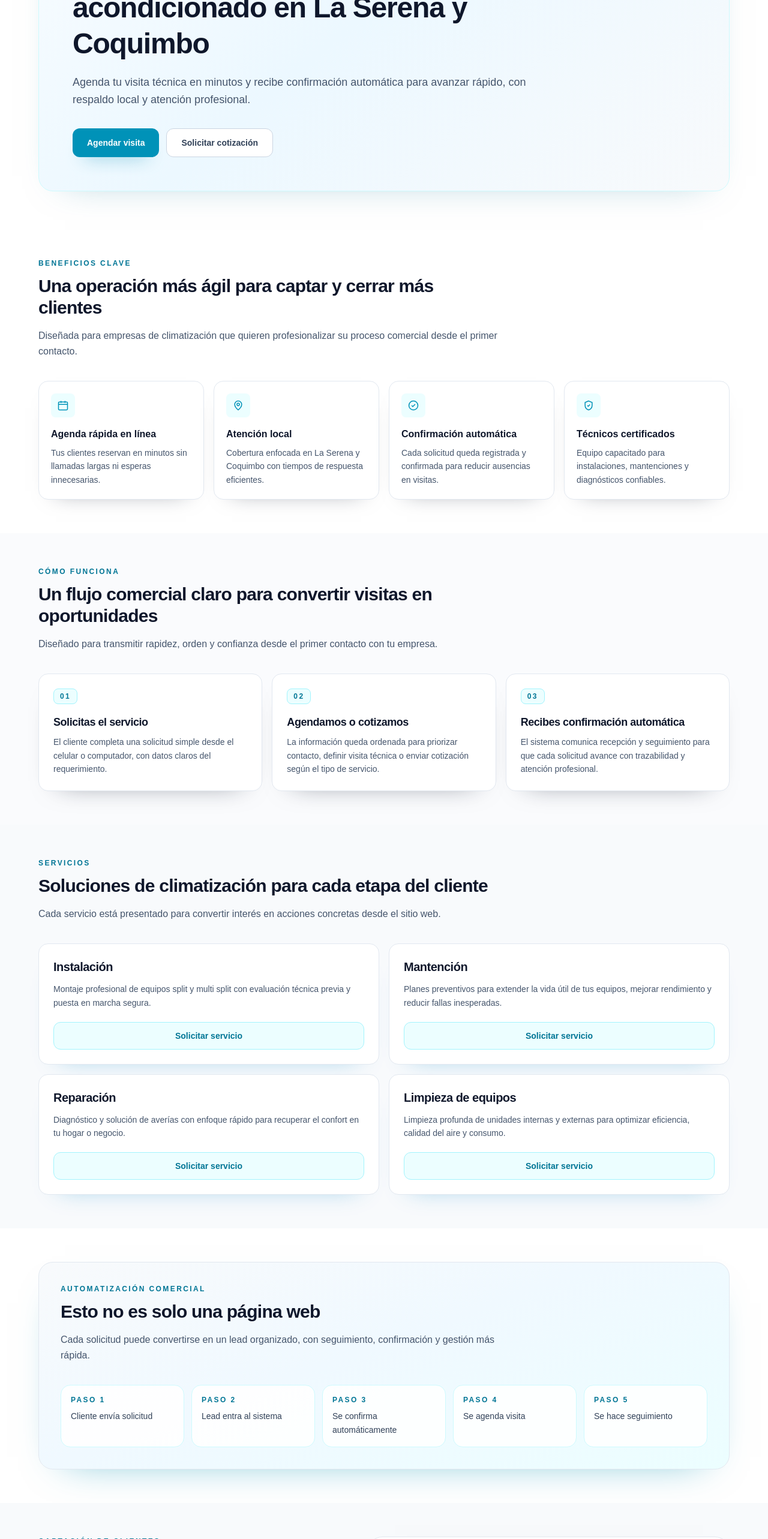
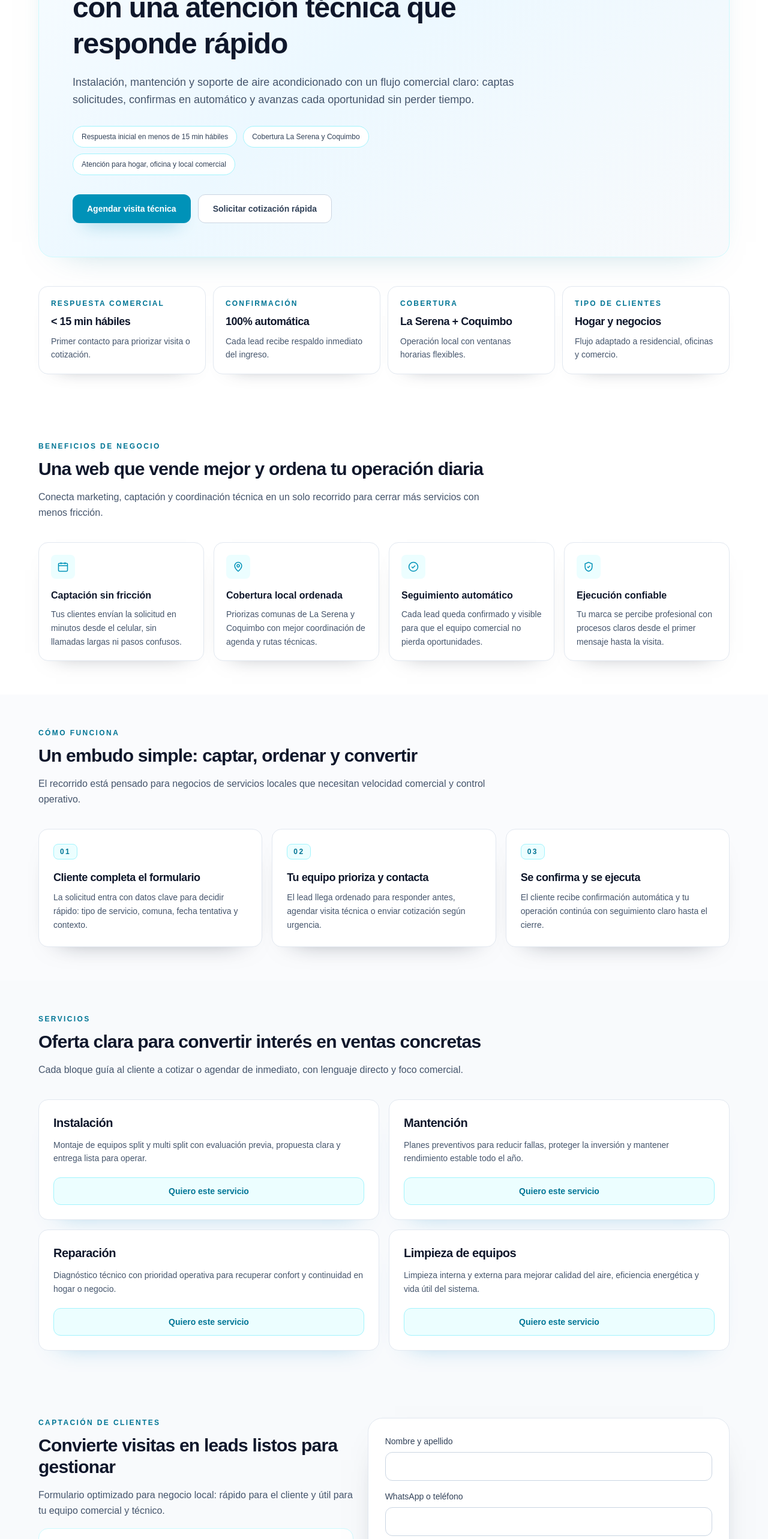
Before and after one commit to verf2390/citaya-agendas, a Next.js app: page /servicios-demo in a window 1280 px wide. Shown: the part 220-2786 px from the top of the page at 60% size. Built offline with nearby package versions, Linux system fonts and the light colour scheme.

Commit message:
Mejora demo servicios con enfoque comercial y operación

```diff
--- a/app/servicios-demo/components/automation-flow-section.tsx
+++ b/app/servicios-demo/components/automation-flow-section.tsx
@@ -1,11 +1,18 @@
 import { SectionHeading } from "./section-heading";
 
 const workflow = [
-  "Cliente envía solicitud",
-  "Lead entra al sistema",
-  "Se confirma automáticamente",
-  "Se agenda visita",
-  "Se hace seguimiento",
+  "Lead captado desde la web",
+  "Confirmación automática al cliente",
+  "Priorización comercial por servicio",
+  "Agenda técnica coordinada",
+  "Seguimiento hasta cierre",
+] as const;
+
+const leadStates = [
+  { label: "Nuevo lead", client: "Carolina M. · Oficina", note: "Solicita mantención preventiva" },
+  { label: "En contacto", client: "Ricardo P. · Hogar", note: "Confirmación por WhatsApp enviada" },
+  { label: "Visita agendada", client: "Panadería Centro", note: "Mié 10:30 · Técnico asignado" },
+  { label: "Cotización enviada", client: "Edificio Costanera", note: "Propuesta enviada hoy 09:15" },
 ] as const;
 
 export function AutomationFlowSection() {
@@ -14,8 +21,8 @@ export function AutomationFlowSection() {
       <div className="mx-auto max-w-6xl rounded-3xl border border-slate-200 bg-[linear-gradient(160deg,#f8fafc,#f0f9ff_45%,#ecfeff)] p-6 shadow-[0_24px_65px_-45px_rgba(8,145,178,0.7)] sm:p-9">
         <SectionHeading
           eyebrow="Automatización comercial"
-          title="Esto no es solo una página web"
-          description="Cada solicitud puede convertirse en un lead organizado, con seguimiento, confirmación y gestión más rápida."
+          title="Tu web funciona como sistema de captación y operación"
+          description="No solo recibes formularios: obtienes trazabilidad para responder rápido, ordenar prioridades y cerrar más servicios."
         />
 
         <div className="mt-7 grid gap-3 sm:mt-9 sm:grid-cols-2 lg:grid-cols-5">
@@ -26,6 +33,29 @@ export function AutomationFlowSection() {
             </div>
           ))}
         </div>
+
+        <div className="mt-6 rounded-2xl border border-slate-200 bg-white p-4 shadow-[0_20px_45px_-38px_rgba(15,23,42,0.75)] sm:p-5">
+          <div className="flex items-center justify-between gap-3">
+            <p className="text-xs font-semibold uppercase tracking-[0.2em] text-cyan-700">Bandeja operativa</p>
+            <span className="rounded-full bg-emerald-50 px-3 py-1 text-xs font-semibold text-emerald-700">Actualización en tiempo real</span>
+          </div>
+          <div className="mt-3 space-y-2.5">
+            {leadStates.map((lead) => (
+              <article
+                key={lead.client}
+                className="rounded-xl border border-slate-200 bg-slate-50/70 px-3.5 py-3 sm:flex sm:items-center sm:justify-between sm:gap-4"
+              >
+                <div>
+                  <p className="text-sm font-semibold text-slate-900">{lead.client}</p>
+                  <p className="mt-1 text-sm text-slate-600">{lead.note}</p>
+                </div>
+                <span className="mt-2 inline-flex rounded-full border border-cyan-200 bg-white px-3 py-1 text-xs font-semibold text-cyan-700 sm:mt-0">
+                  {lead.label}
+                </span>
+              </article>
+            ))}
+          </div>
+        </div>
       </div>
     </section>
   );
--- a/app/servicios-demo/components/benefits-section.tsx
+++ b/app/servicios-demo/components/benefits-section.tsx
@@ -2,23 +2,23 @@ import { SectionHeading } from "./section-heading";
 
 const benefits = [
   {
-    title: "Agenda rápida en línea",
-    description: "Tus clientes reservan en minutos sin llamadas largas ni esperas innecesarias.",
+    title: "Captación sin fricción",
+    description: "Tus clientes envían la solicitud en minutos desde el celular, sin llamadas largas ni pasos confusos.",
     icon: "calendar",
   },
   {
-    title: "Atención local",
-    description: "Cobertura enfocada en La Serena y Coquimbo con tiempos de respuesta eficientes.",
+    title: "Cobertura local ordenada",
+    description: "Priorizas comunas de La Serena y Coquimbo con mejor coordinación de agenda y rutas técnicas.",
     icon: "pin",
   },
   {
-    title: "Confirmación automática",
-    description: "Cada solicitud queda registrada y confirmada para reducir ausencias en visitas.",
+    title: "Seguimiento automático",
+    description: "Cada lead queda confirmado y visible para que el equipo comercial no pierda oportunidades.",
     icon: "check",
   },
   {
-    title: "Técnicos certificados",
-    description: "Equipo capacitado para instalaciones, mantenciones y diagnósticos confiables.",
+    title: "Ejecución confiable",
+    description: "Tu marca se percibe profesional con procesos claros desde el primer mensaje hasta la visita.",
     icon: "shield",
   },
 ] as const;
@@ -63,9 +63,9 @@ export function BenefitsSection() {
     <section className="px-4 py-10 sm:px-6 sm:py-14 lg:px-10">
       <div className="mx-auto max-w-6xl">
         <SectionHeading
-          eyebrow="Beneficios clave"
-          title="Una operación más ágil para captar y cerrar más clientes"
-          description="Diseñada para empresas de climatización que quieren profesionalizar su proceso comercial desde el primer contacto."
+          eyebrow="Beneficios de negocio"
+          title="Una web que vende mejor y ordena tu operación diaria"
+          description="Conecta marketing, captación y coordinación técnica en un solo recorrido para cerrar más servicios con menos fricción."
         />
 
         <div className="mt-7 grid gap-4 sm:mt-9 sm:grid-cols-2 lg:grid-cols-4">
--- a/app/servicios-demo/components/hero-section.tsx
+++ b/app/servicios-demo/components/hero-section.tsx
@@ -1,33 +1,50 @@
 import Link from "next/link";
+
+const trustPills = [
+  "Respuesta inicial en menos de 15 min hábiles",
+  "Cobertura La Serena y Coquimbo",
+  "Atención para hogar, oficina y local comercial",
+] as const;
 
 export function HeroSection() {
   return (
-    <section className="px-4 pb-10 pt-8 sm:px-6 sm:pb-14 sm:pt-10 lg:px-10">
+    <section className="px-4 pb-8 pt-8 sm:px-6 sm:pb-12 sm:pt-10 lg:px-10">
       <div className="mx-auto max-w-6xl rounded-3xl border border-cyan-100 bg-[linear-gradient(140deg,#f8fcff,#ecf8ff_45%,#f8fafc)] p-6 shadow-[0_20px_60px_-45px_rgba(14,116,144,0.5)] sm:p-10 lg:p-14">
         <div className="max-w-3xl">
           <span className="inline-flex rounded-full border border-cyan-200 bg-white px-3 py-1 text-[11px] font-semibold uppercase tracking-[0.2em] text-cyan-700 sm:text-xs">
             Climatización residencial y comercial
           </span>
           <h1 className="mt-5 text-3xl font-semibold leading-tight tracking-tight text-slate-900 sm:text-4xl lg:text-5xl">
-            Instalación y mantención de aire acondicionado en La Serena y Coquimbo
+            Más clientes y menos desorden con una atención técnica que responde rápido
           </h1>
           <p className="mt-4 text-base leading-relaxed text-slate-600 sm:mt-5 sm:text-lg">
-            Agenda tu visita técnica en minutos y recibe confirmación automática para avanzar rápido,
-            con respaldo local y atención profesional.
+            Instalación, mantención y soporte de aire acondicionado con un flujo comercial claro:
+            captas solicitudes, confirmas en automático y avanzas cada oportunidad sin perder tiempo.
           </p>
+
+          <div className="mt-6 flex flex-wrap gap-2.5 sm:mt-7">
+            {trustPills.map((pill) => (
+              <span
+                key={pill}
+                className="inline-flex min-h-9 items-center rounded-full border border-cyan-200 bg-white px-3.5 py-1.5 text-xs font-medium text-slate-700"
+              >
+                {pill}
+              </span>
+            ))}
+          </div>
 
           <div className="mt-7 grid gap-3 sm:mt-8 sm:flex sm:flex-wrap">
             <Link
               href="#agendar-visita"
               className="inline-flex min-h-12 items-center justify-center rounded-xl bg-cyan-600 px-6 py-3 text-sm font-semibold text-white shadow-[0_16px_30px_-20px_rgba(8,145,178,0.9)] transition-all duration-200 hover:-translate-y-0.5 hover:bg-cyan-500"
             >
-              Agendar visita
+              Agendar visita técnica
             </Link>
             <Link
               href="#solicitar-cotizacion"
               className="inline-flex min-h-12 items-center justify-center rounded-xl border border-slate-300 bg-white px-6 py-3 text-sm font-semibold text-slate-700 transition-all duration-200 hover:-translate-y-0.5 hover:border-cyan-300 hover:text-cyan-700"
             >
-              Solicitar cotización
+              Solicitar cotización rápida
             </Link>
           </div>
         </div>
--- a/app/servicios-demo/components/how-it-works-section.tsx
+++ b/app/servicios-demo/components/how-it-works-section.tsx
@@ -3,21 +3,21 @@ import { SectionHeading } from "./section-heading";
 const steps = [
   {
     number: "01",
-    title: "Solicitas el servicio",
+    title: "Cliente completa el formulario",
     description:
-      "El cliente completa una solicitud simple desde el celular o computador, con datos claros del requerimiento.",
+      "La solicitud entra con datos clave para decidir rápido: tipo de servicio, comuna, fecha tentativa y contexto.",
   },
   {
     number: "02",
-    title: "Agendamos o cotizamos",
+    title: "Tu equipo prioriza y contacta",
     description:
-      "La información queda ordenada para priorizar contacto, definir visita técnica o enviar cotización según el tipo de servicio.",
+      "El lead llega ordenado para responder antes, agendar visita técnica o enviar cotización según urgencia.",
   },
   {
     number: "03",
-    title: "Recibes confirmación automática",
+    title: "Se confirma y se ejecuta",
     description:
-      "El sistema comunica recepción y seguimiento para que cada solicitud avance con trazabilidad y atención profesional.",
+      "El cliente recibe confirmación automática y tu operación continúa con seguimiento claro hasta el cierre.",
   },
 ] as const;
 
@@ -27,8 +27,8 @@ export function HowItWorksSection() {
       <div className="mx-auto max-w-6xl">
         <SectionHeading
           eyebrow="Cómo funciona"
-          title="Un flujo comercial claro para convertir visitas en oportunidades"
-          description="Diseñado para transmitir rapidez, orden y confianza desde el primer contacto con tu empresa."
+          title="Un embudo simple: captar, ordenar y convertir"
+          description="El recorrido está pensado para negocios de servicios locales que necesitan velocidad comercial y control operativo."
         />
 
         <div className="mt-7 grid gap-4 sm:mt-9 md:grid-cols-3">
--- a/app/servicios-demo/components/lead-capture-section.tsx
+++ b/app/servicios-demo/components/lead-capture-section.tsx
@@ -21,6 +21,12 @@ const initialFormData: FormData = {
   mensaje: "",
 };
 
+const continuitySteps = [
+  "Confirmación automática del ingreso",
+  "Priorización del lead según tipo de servicio",
+  "Contacto comercial para cerrar visita o cotización",
+] as const;
+
 export function LeadCaptureSection() {
   const [formData, setFormData] = useState<FormData>(initialFormData);
   const [submitted, setSubmitted] = useState(false);
@@ -42,12 +48,25 @@ export function LeadCaptureSection() {
           <div>
             <SectionHeading
               eyebrow="Captación de clientes"
-              title="Solicita tu servicio en minutos"
-              description="Este formulario simula un ingreso de lead real: datos ordenados, solicitud registrada y confirmación visual inmediata."
+              title="Convierte visitas en leads listos para gestionar"
+              description="Formulario optimizado para negocio local: rápido para el cliente y útil para tu equipo comercial y técnico."
             />
             <p className="mt-4 rounded-2xl border border-cyan-100 bg-white p-4 text-sm leading-relaxed text-slate-600">
-              Completa los datos y recibe una confirmación integrada en la misma experiencia. Sin fricción, sin recargas y con una percepción de sistema profesional.
+              Este flujo está pensado para operar hoy: el cliente solicita, tu negocio confirma de inmediato y el proceso
+              continúa con seguimiento real.
             </p>
+
+            <div className="mt-4 rounded-2xl border border-slate-200 bg-white p-4 shadow-[0_16px_30px_-30px_rgba(15,23,42,0.8)]">
+              <p className="text-xs font-semibold uppercase tracking-[0.18em] text-cyan-700">Qué pasa después de enviar</p>
+              <ul className="mt-3 space-y-2">
+                {continuitySteps.map((step) => (
+                  <li key={step} className="flex items-start gap-2 text-sm text-slate-700">
+                    <span className="mt-1 h-2.5 w-2.5 shrink-0 rounded-full bg-cyan-500" />
+                    <span>{step}</span>
+                  </li>
+                ))}
+              </ul>
+            </div>
           </div>
 
           <div className="rounded-3xl border border-slate-200 bg-white p-5 shadow-[0_25px_60px_-45px_rgba(15,23,42,0.7)] sm:p-7">
@@ -59,12 +78,13 @@ export function LeadCaptureSection() {
                     <path d="m8.5 12 2.3 2.3 4.7-4.8" />
                   </svg>
                 </div>
-                <h3 className="mt-4 text-lg font-semibold text-emerald-900">Solicitud recibida correctamente</h3>
+                <h3 className="mt-4 text-lg font-semibold text-emerald-900">Lead recibido y en proceso</h3>
                 <p className="mt-2 text-sm leading-relaxed text-emerald-800">
-                  Tu solicitud fue recibida. Te enviaremos confirmación automáticamente.
+                  Tu solicitud quedó registrada con confirmación automática. El equipo comercial la priorizará para
+                  coordinar visita técnica o cotización.
                 </p>
                 <p className="mt-2 text-sm leading-relaxed text-emerald-800">
-                  Te contactaremos para confirmar la visita o enviarte una cotización según el servicio solicitado.
+                  Próximo paso: contacto inicial para definir fecha y asegurar continuidad del servicio.
                 </p>
                 <button
                   type="button"
@@ -78,13 +98,13 @@ export function LeadCaptureSection() {
               <form className="space-y-4" onSubmit={handleSubmit}>
                 <InputField
                   id="nombre"
-                  label="Nombre"
+                  label="Nombre y apellido"
                   value={formData.nombre}
                   onChange={(value) => setFormData((prev) => ({ ...prev, nombre: value }))}
                 />
                 <InputField
                   id="telefono"
-                  label="Teléfono"
+                  label="WhatsApp o teléfono"
                   type="tel"
                   value={formData.telefono}
                   onChange={(value) => setFormData((prev) => ({ ...prev, telefono: value }))}
@@ -97,7 +117,7 @@ export function LeadCaptureSection() {
                 />
                 <InputField
                   id="tipoServicio"
-                  label="Tipo de servicio"
+                  label="Servicio que necesitas"
                   value={formData.tipoServicio}
                   onChange={(value) => setFormData((prev) => ({ ...prev, tipoServicio: value }))}
                 />
@@ -109,14 +129,14 @@ export function LeadCaptureSection() {
                   onChange={(value) => setFormData((prev) => ({ ...prev, fechaTentativa: value }))}
                 />
                 <label className="block">
-                  <span className="mb-2 block text-sm font-medium text-slate-700">Mensaje</span>
+                  <span className="mb-2 block text-sm font-medium text-slate-700">Detalle adicional</span>
                   <textarea
                     name="mensaje"
                     rows={4}
                     value={formData.mensaje}
                     onChange={(event) => setFormData((prev) => ({ ...prev, mensaje: event.target.value }))}
                     className="w-full rounded-xl border border-slate-300 bg-white px-4 py-3 text-sm text-slate-800 outline-none transition-colors focus:border-cyan-500 focus:ring-2 focus:ring-cyan-100"
-                    placeholder="Cuéntanos brevemente qué necesitas."
+                    placeholder="Ej: tipo de espacio, metraje aproximado o urgencia del servicio."
                   />
                 </label>
 
@@ -124,7 +144,7 @@ export function LeadCaptureSection() {
                   type="submit"
                   className="inline-flex min-h-12 w-full items-center justify-center rounded-xl bg-cyan-600 px-6 py-3 text-sm font-semibold text-white shadow-[0_16px_30px_-20px_rgba(8,145,178,0.9)] transition-all duration-200 hover:-translate-y-0.5 hover:bg-cyan-500"
                 >
-                  Solicitar visita técnica
+                  Quiero coordinar mi servicio
                 </button>
               </form>
             )}
--- a/app/servicios-demo/components/services-section.tsx
+++ b/app/servicios-demo/components/services-section.tsx
@@ -5,22 +5,22 @@ const services = [
   {
     title: "Instalación",
     description:
-      "Montaje profesional de equipos split y multi split con evaluación técnica previa y puesta en marcha segura.",
+      "Montaje de equipos split y multi split con evaluación previa, propuesta clara y entrega lista para operar.",
   },
   {
     title: "Mantención",
     description:
-      "Planes preventivos para extender la vida útil de tus equipos, mejorar rendimiento y reducir fallas inesperadas.",
+      "Planes preventivos para reducir fallas, proteger la inversión y mantener rendimiento estable todo el año.",
   },
   {
     title: "Reparación",
     description:
-      "Diagnóstico y solución de averías con enfoque rápido para recuperar el confort en tu hogar o negocio.",
+      "Diagnóstico técnico con prioridad operativa para recuperar confort y continuidad en hogar o negocio.",
   },
   {
     title: "Limpieza de equipos",
     description:
-      "Limpieza profunda de unidades internas y externas para optimizar eficiencia, calidad del aire y consumo.",
+      "Limpieza interna y externa para mejorar calidad del aire, eficiencia energética y vida útil del sistema.",
   },
 ] as const;
 
@@ -30,8 +30,8 @@ export function ServicesSection() {
       <div className="mx-auto max-w-6xl">
         <SectionHeading
           eyebrow="Servicios"
-          title="Soluciones de climatización para cada etapa del cliente"
-          description="Cada servicio está presentado para convertir interés en acciones concretas desde el sitio web."
+          title="Oferta clara para convertir interés en ventas concretas"
+          description="Cada bloque guía al cliente a cotizar o agendar de inmediato, con lenguaje directo y foco comercial."
         />
 
         <div className="mt-7 grid gap-4 sm:mt-9 sm:grid-cols-2">
@@ -46,7 +46,7 @@ export function ServicesSection() {
                 href="#solicitar-servicio"
                 className="mt-5 inline-flex min-h-11 items-center justify-center rounded-xl border border-cyan-200 bg-cyan-50 px-4 py-3 text-sm font-semibold text-cyan-700 transition-colors duration-200 hover:bg-cyan-100"
               >
-                Solicitar servicio
+                Quiero este servicio
               </Link>
             </article>
           ))}
--- /dev/null
+++ b/app/servicios-demo/components/social-proof-section.tsx
@@ -0,0 +1,56 @@
+import { SectionHeading } from "./section-heading";
+
+const testimonials = [
+  {
+    type: "Hogar",
+    quote: "Nos respondieron el mismo día, agendamos visita y quedó todo instalado sin vueltas.",
+    author: "Familia Rojas · La Serena",
+  },
+  {
+    type: "Oficina",
+    quote: "La coordinación fue súper ordenada. El equipo llegó puntual y la mantención quedó documentada.",
+    author: "Estudio Jurídico V&P · Coquimbo",
+  },
+  {
+    type: "Local comercial",
+    quote: "Necesitábamos rapidez para no frenar ventas. Tuvimos diagnóstico, propuesta y ejecución en plazo.",
+    author: "Café Puerto Norte · Coquimbo",
+  },
+] as const;
+
+export function SocialProofSection() {
+  return (
+    <section className="bg-slate-50/70 px-4 py-10 sm:px-6 sm:py-14 lg:px-10">
+      <div className="mx-auto max-w-6xl">
+        <SectionHeading
+          eyebrow="Prueba social"
+          title="Experiencias reales que refuerzan confianza comercial"
+          description="Señales creíbles para que nuevos clientes avancen con seguridad desde el primer contacto."
+        />
+
+        <div className="mt-6 rounded-2xl border border-amber-200 bg-amber-50/70 p-4 sm:flex sm:items-center sm:justify-between sm:gap-6 sm:p-5">
+          <div>
+            <p className="text-sm font-semibold text-amber-900">Valoración promedio de atención</p>
+            <p className="mt-1 text-sm text-amber-800">Reseñas destacadas por rapidez, orden y trato profesional.</p>
+          </div>
+          <p className="mt-3 text-lg font-semibold text-amber-900 sm:mt-0">★★★★★ 4.9/5</p>
+        </div>
+
+        <div className="mt-4 grid gap-4 md:grid-cols-3">
+          {testimonials.map((item) => (
+            <article
+              key={item.author}
+              className="rounded-2xl border border-slate-200 bg-white p-5 shadow-[0_20px_45px_-40px_rgba(15,23,42,0.75)]"
+            >
+              <p className="inline-flex rounded-full border border-cyan-200 bg-cyan-50 px-2.5 py-1 text-xs font-semibold text-cyan-700">
+                {item.type}
+              </p>
+              <p className="mt-3 text-sm leading-relaxed text-slate-700">“{item.quote}”</p>
+              <p className="mt-4 text-xs font-semibold uppercase tracking-[0.16em] text-slate-500">{item.author}</p>
+            </article>
+          ))}
+        </div>
+      </div>
+    </section>
+  );
+}
--- /dev/null
+++ b/app/servicios-demo/components/trust-indicators-section.tsx
@@ -0,0 +1,41 @@
+const indicators = [
+  {
+    title: "Respuesta comercial",
+    value: "< 15 min hábiles",
+    description: "Primer contacto para priorizar visita o cotización.",
+  },
+  {
+    title: "Confirmación",
+    value: "100% automática",
+    description: "Cada lead recibe respaldo inmediato del ingreso.",
+  },
+  {
+    title: "Cobertura",
+    value: "La Serena + Coquimbo",
+    description: "Operación local con ventanas horarias flexibles.",
+  },
+  {
+    title: "Tipo de clientes",
+    value: "Hogar y negocios",
+    description: "Flujo adaptado a residencial, oficinas y comercio.",
+  },
+] as const;
+
+export function TrustIndicatorsSection() {
+  return (
+    <section className="px-4 pb-10 sm:px-6 sm:pb-14 lg:px-10">
+      <div className="mx-auto grid max-w-6xl gap-3 sm:grid-cols-2 lg:grid-cols-4">
+        {indicators.map((indicator) => (
+          <article
+            key={indicator.title}
+            className="rounded-2xl border border-slate-200 bg-white p-4 shadow-[0_16px_35px_-34px_rgba(15,23,42,0.7)] sm:p-5"
+          >
+            <p className="text-xs font-semibold uppercase tracking-[0.18em] text-cyan-700">{indicator.title}</p>
+            <p className="mt-2 text-lg font-semibold tracking-tight text-slate-900">{indicator.value}</p>
+            <p className="mt-2 text-sm leading-relaxed text-slate-600">{indicator.description}</p>
+          </article>
+        ))}
+      </div>
+    </section>
+  );
+}
--- a/app/servicios-demo/page.tsx
+++ b/app/servicios-demo/page.tsx
@@ -5,16 +5,20 @@ import { HeroSection } from "./components/hero-section";
 import { HowItWorksSection } from "./components/how-it-works-section";
 import { LeadCaptureSection } from "./components/lead-capture-section";
 import { ServicesSection } from "./components/services-section";
+import { SocialProofSection } from "./components/social-proof-section";
+import { TrustIndicatorsSection } from "./components/trust-indicators-section";
 
 export default function ServiciosDemoPage() {
   return (
     <main className="overflow-x-hidden bg-white text-slate-900">
       <HeroSection />
+      <TrustIndicatorsSection />
       <BenefitsSection />
       <HowItWorksSection />
       <ServicesSection />
+      <LeadCaptureSection />
       <AutomationFlowSection />
-      <LeadCaptureSection />
+      <SocialProofSection />
       <FinalCtaSection />
     </main>
   );
```
Also changed, not shown: app/servicios-demo/components/final-cta-section.tsx (+20 -5 lines).
